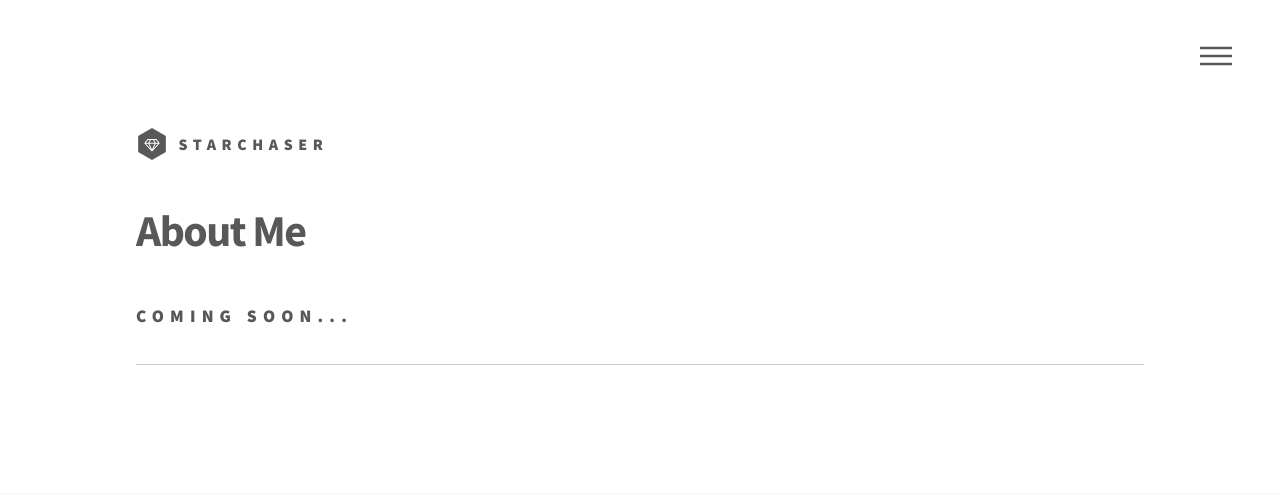
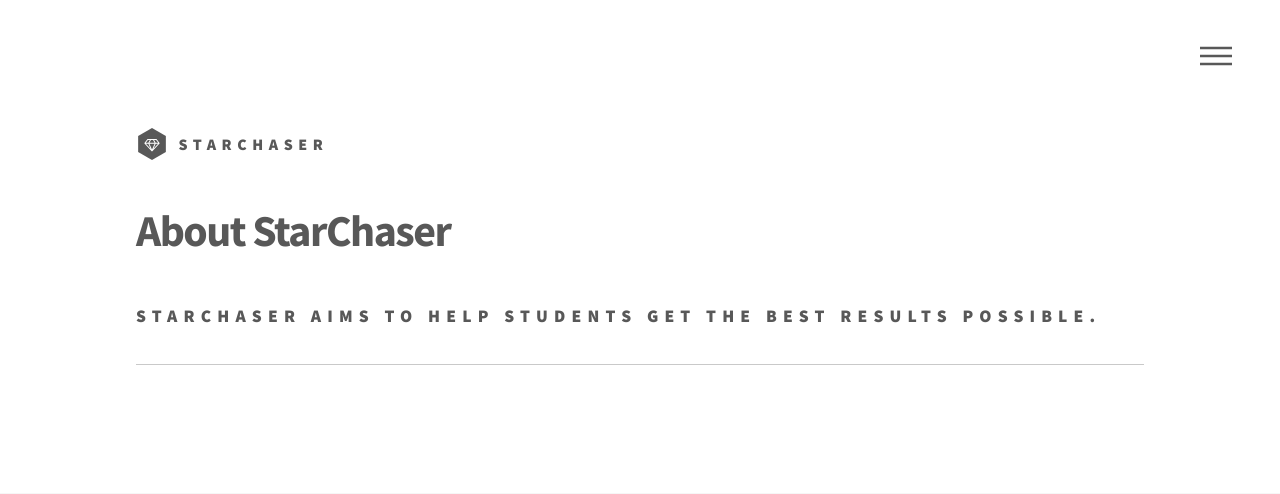
Before and after one commit to louiskwt/starchaser_project, a Django app: page /services/about in a window 1280 px wide. Shown: the top 494 px of the page. Run offline with Django 4.2, Linux system fonts and the light colour scheme; data comes from the database, SQL or seed files in the repository; parts of the project's set-up code (start-up, migrations or seed data) failed here and were passed over.

Commit message:
load content in about page

```diff
--- a/services/views.py
+++ b/services/views.py
@@ -1,8 +1,13 @@
 from django.shortcuts import render
+from .models import SiteContent
 
 # Create your views here.
 def about_view(request):
-    return render(request, 'about/about.html')
+    about_content = SiteContent.objects.get(name="about").content
+    context = {
+        "content": about_content
+    }
+    return render(request, 'about/about.html', context)
 
 def services_view(request):
     return render(request, 'services/services.html')
--- a/templates/about/about.html
+++ b/templates/about/about.html
@@ -7,12 +7,12 @@
 {% block content %}
 <header>
   <h1>
-    About Me
+    About StarChaser
   </h1>
 </header>
 <section class="inner">
     <section>
-        <h2>Coming soon...</h2>
+        <h2>{{ content }}</h2>
     </section>
       <hr>
 
```
